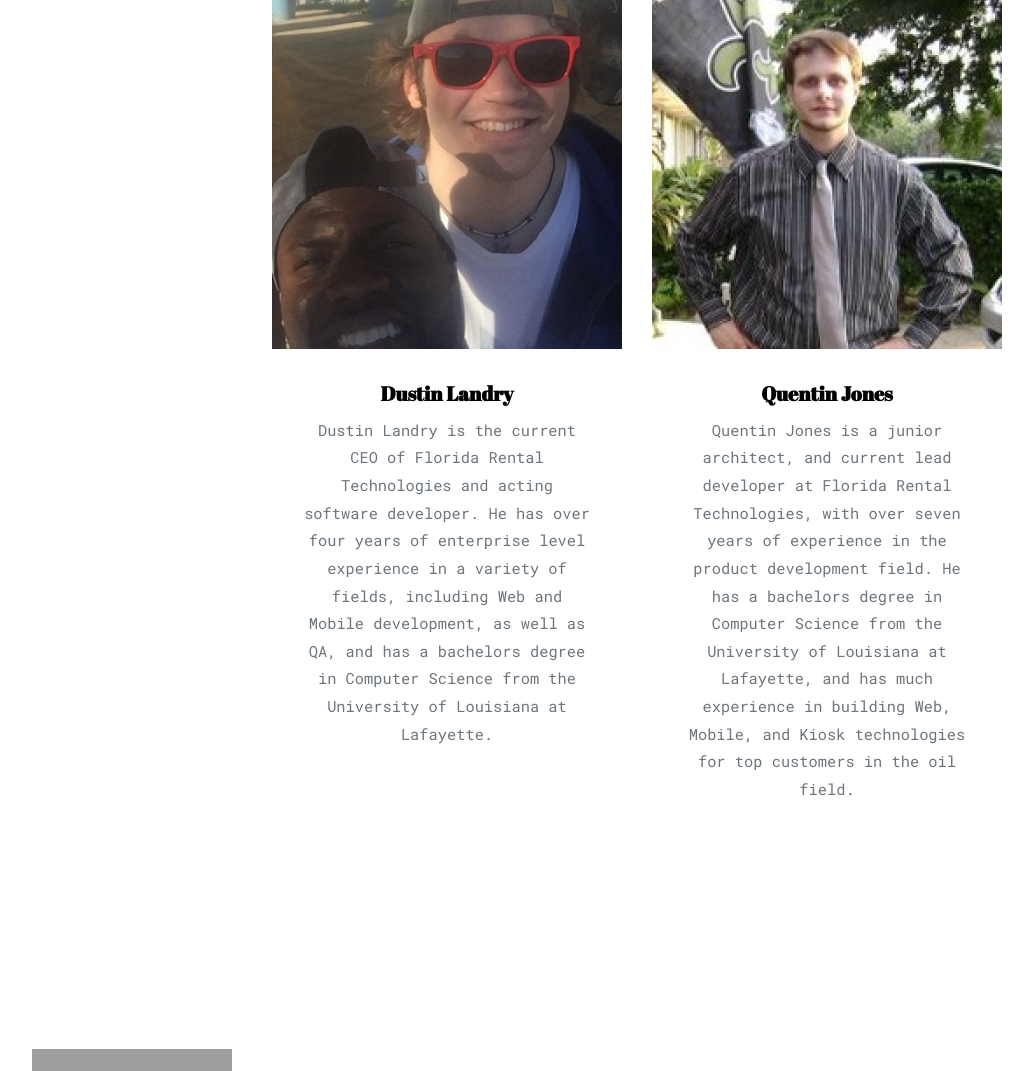
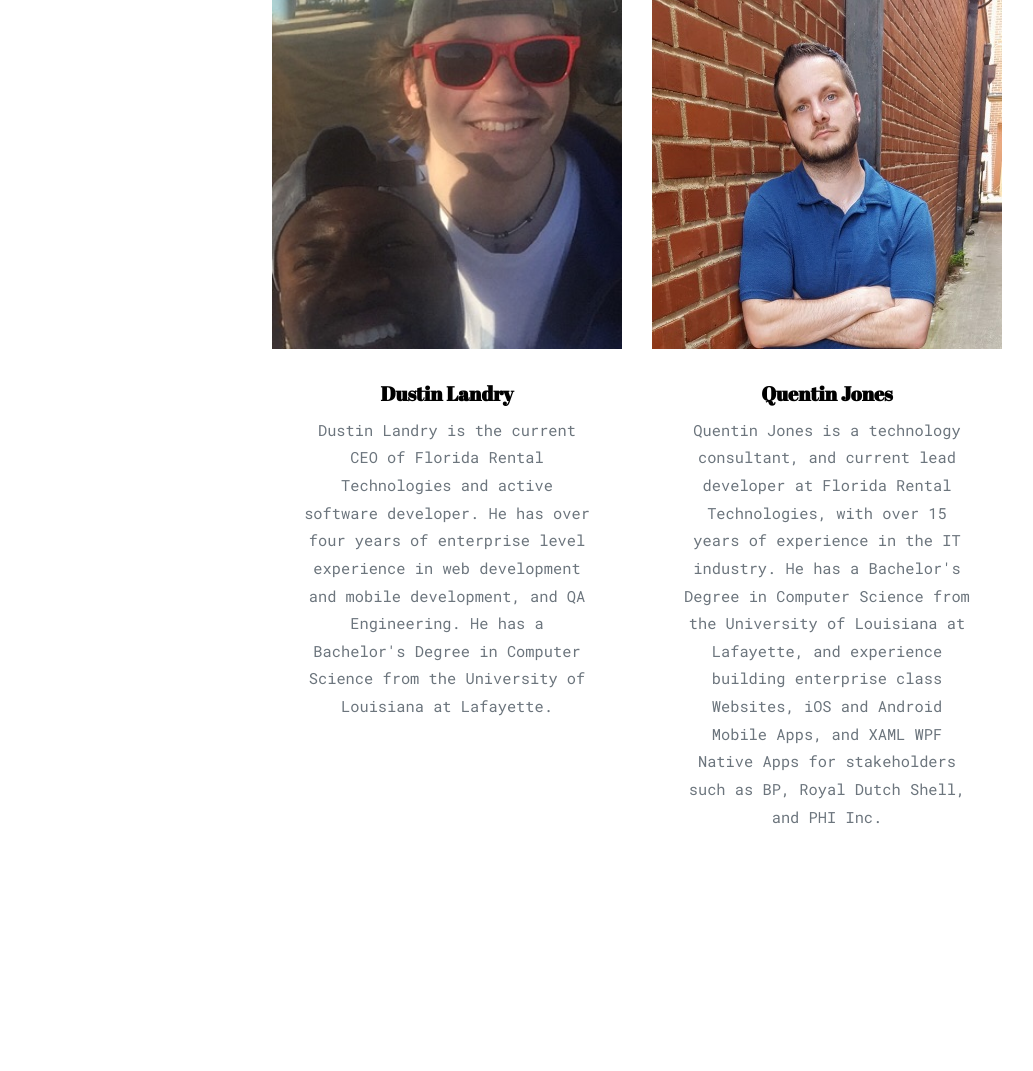
Before and after one commit to Duskamo/mycompany_gui, a Django app: page /about in a window 1280 px wide. Shown: the part 1873-2944 px from the top of the page, without its empty margins (3-1036 px from the left). Run offline with Django 3.2, Linux system fonts and the light colour scheme; some libraries are stand-ins or nearby versions.

Commit message:
Update my info

```diff
--- a/mysite/gui/templates/gui/about.html
+++ b/mysite/gui/templates/gui/about.html
@@ -62,7 +62,7 @@
         </div>
         <div class="col-md-5 mr-auto" data-aos="fade-up" data-aos-delay="">
           <h2 class="mb-4 section-title">Company Info</h2>
-          <p>We're in the business of developing internet applications to our clients. As Black Box Web Designs we specialize in web and mobile development related to rental type businesses along the panhandle in Florida. We integrate your application with the top rental services like VRBO, Homeaway, and Airbnb. We also setup booking throughout our customers sites so that your clients can book their vacation plans directly on your site, doing away with rental fee's that you would normally have to pay to the various rental services.</p>
+          <p>We're in the business of developing internet applications for our clients. As Black Box Web Designs we specialize in web and mobile development related to rental type businesses along the panhandle in Florida. We integrate your application with the top rental services like VRBO, Homeaway, and Airbnb. We also setup booking throughout our customers sites so that your clients can book their vacation plans directly on your site, doing away with rental fee's that you would normally have to pay to the various rental services.</p>
           <p>Even though we specialize in developing rental websites, the associates at Florida Rental Technologies are very skilled and technical in all areas of web and mobile development. We have much experience in other areas and love creating any type of software that fits our customers needs.</p>
         </div>
       </div>
@@ -82,7 +82,7 @@
             <a href="#"><img src="{% static 'gui/assets/dustin.png' %}" alt="Image Placeholder" class="img-fluid"></a>
             <div class="media-body">
               <h3 class="mt-0 text-black">Dustin Landry</h3>
-              <p>Dustin Landry is the current CEO of Florida Rental Technologies and acting software developer. He has over four years of enterprise level experience in a variety of fields, including Web and Mobile development, as well as QA, and has a bachelors degree in Computer Science from the University of Louisiana at Lafayette.</p>
+              <p>Dustin Landry is the current CEO of Florida Rental Technologies and active software developer. He has over four years of enterprise level experience in web development and mobile development, and QA Engineering.  He has a Bachelor's Degree in Computer Science from the University of Louisiana at Lafayette.</p>
             </div>
           </div>
         </div>
@@ -91,7 +91,7 @@
             <a href="#"><img src="{% static 'gui/assets/q.jpg' %}" alt="Image Placeholder" class="img-fluid"></a>
             <div class="media-body">
               <h3 class="mt-0 text-black">Quentin Jones</h3>
-              <p>Quentin Jones is a junior architect, and current lead developer at Florida Rental Technologies, with over seven years of experience in the product development field. He has a bachelors degree in Computer Science from the University of Louisiana at Lafayette, and has much experience in building Web, Mobile, and Kiosk technologies for top customers in the oil field.</p>
+              <p>Quentin Jones is a technology consultant, and current lead developer at Florida Rental Technologies, with over 15 years of experience in the IT industry. He has a Bachelor's Degree in Computer Science from the University of Louisiana at Lafayette, and experience building enterprise class Websites, iOS and Android Mobile Apps, and XAML WPF Native Apps for stakeholders such as BP, Royal Dutch Shell, and PHI Inc.</p>
             </div>
           </div>
         </div>
```
Also changed, not shown: mysite/gui/static/gui/assets/q.jpg.
